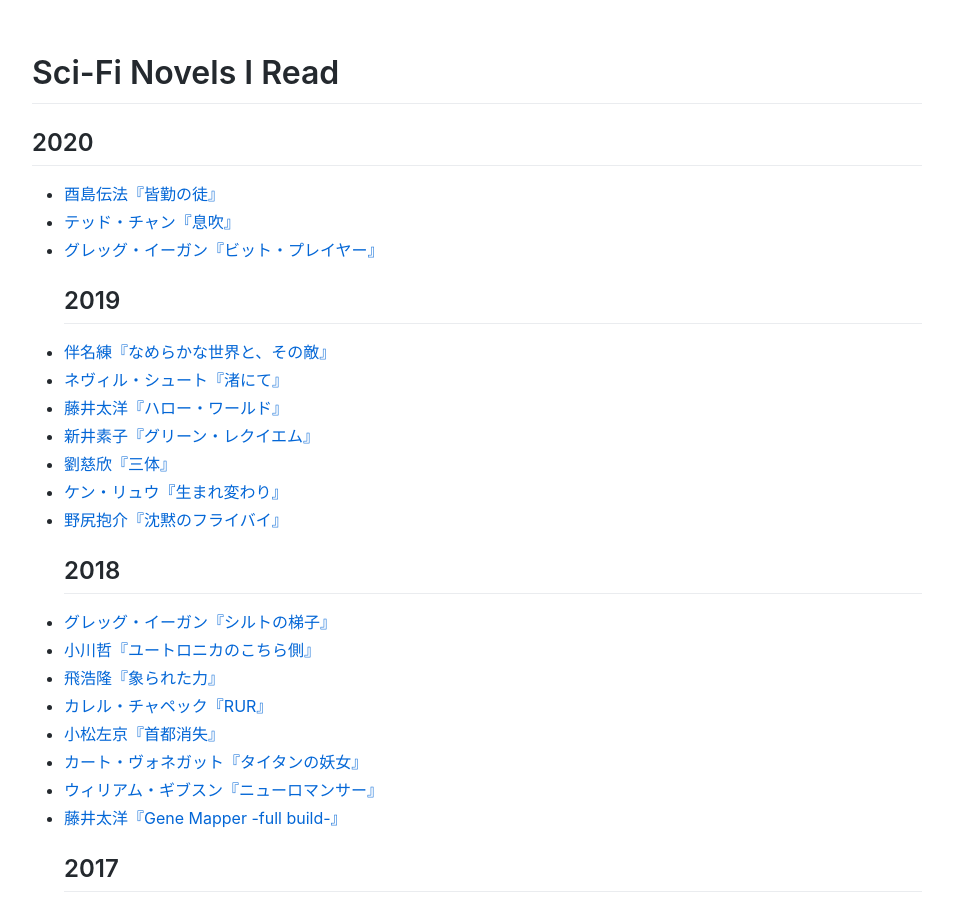
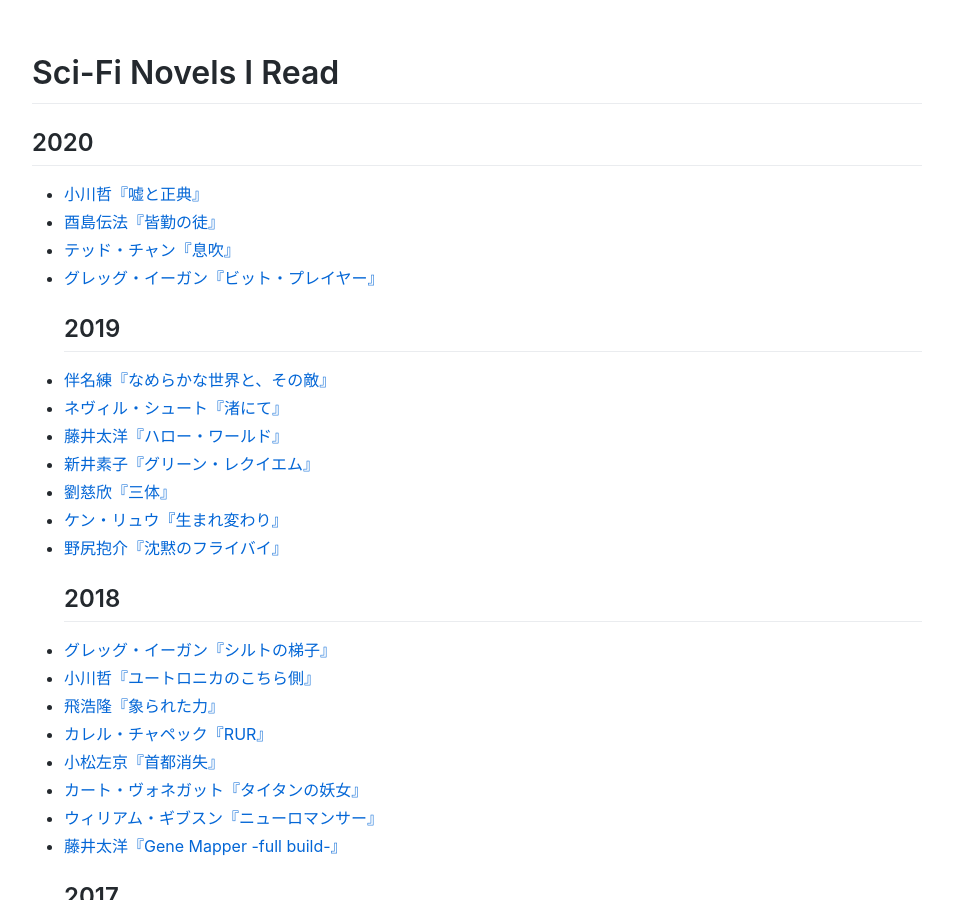
Before and after one commit to sankichi92/sankichi.net, a Jekyll site: the page built from sci-fi.md, in a window 1280 px wide and 900 px high. Shown: the whole window, without its empty margins (163-1116 px from the left). Built offline with Jekyll 4.4.1, drawn with Linux system fonts in a browser that asks for light colours; our own code applies the rules of GitHub Pages for plain Markdown files.

Commit message:
小川哲『嘘と正典』

```diff
--- a/_data/sci-fi-novels.yml
+++ b/_data/sci-fi-novels.yml
@@ -1,3 +1,8 @@
+- title: 嘘と正典
+  author: 小川哲
+  asin: B07XTDGFNQ
+  date: 2020-04-07
+
 - title: 皆勤の徒
   author: 酉島伝法
   asin: B011LC2B5C
```
